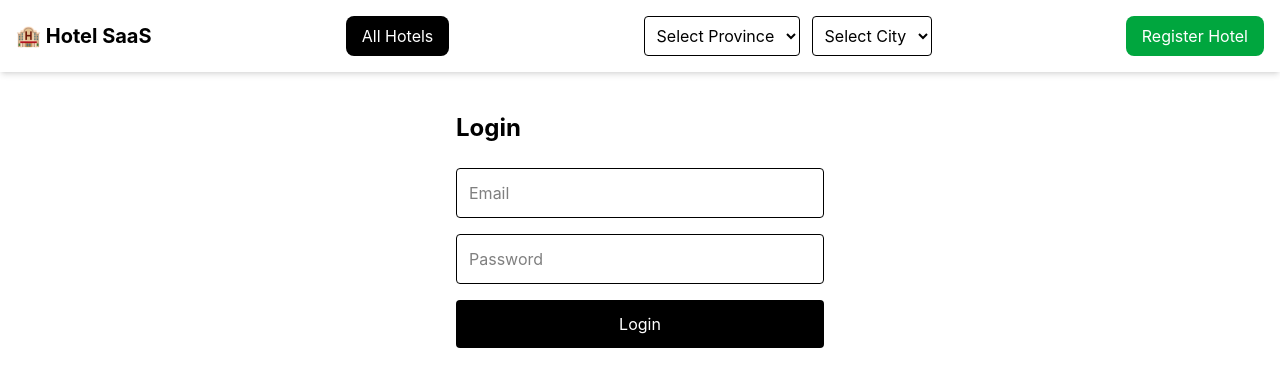
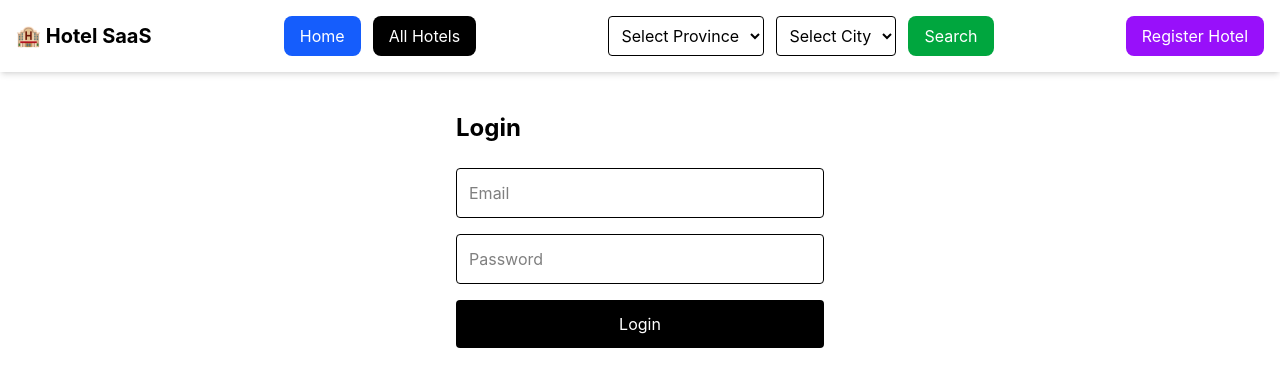
Before and after one commit to asifakbar-aruxstudio/hotel-saas, a React app in the folder frontend/: page /login in a window 1280 px wide. Shown: the top 386 px of the page. Built offline with nearby package versions, Linux system fonts and the light colour scheme; the HTML template or start-up script is replaced by a standard one.

Commit message:
Add Hotels

```diff
--- a/frontend/src/components/Navbar.jsx
+++ b/frontend/src/components/Navbar.jsx
@@ -14,8 +14,9 @@ const Navbar = ({ onFilterChange }) => {
     KPK: ["Peshawar"]
   };
 
-  const handleFilter = (prov, cit) => {
-    onFilterChange(prov, cit);
+  // 🔍 Manual Search Button Handler
+  const handleSearch = () => {
+    onFilterChange(province, city);
   };
 
   return (
@@ -24,18 +25,30 @@ const Navbar = ({ onFilterChange }) => {
       {/* Logo */}
       <h1 className="text-xl font-bold">🏨 Hotel SaaS</h1>
 
+      {/* Left Buttons */}
+      <div className="flex gap-3">
+
+        {/* 🏠 Home Button */}
+        <Link to="/">
+          <button className="bg-blue-600 text-white px-4 py-2 rounded-lg">
+            Home
+          </button>
+        </Link>
+
         {/* All Hotels Button */}
         <Link to="/hotels">
           <button
-          onClick={() => handleFilter("", "")}
+            onClick={() => onFilterChange("", "")}
             className="bg-black text-white px-4 py-2 rounded-lg"
           >
             All Hotels
           </button>
         </Link>
 
-      {/* Filters */}
-      <div className="flex gap-3">
+      </div>
+
+      {/* Filters + Search */}
+      <div className="flex gap-3 items-center">
 
         {/* Province Filter */}
         <select
@@ -44,7 +57,6 @@ const Navbar = ({ onFilterChange }) => {
           onChange={(e) => {
             setProvince(e.target.value);
             setCity("");
-            handleFilter(e.target.value, "");
           }}
         >
           <option value="">Select Province</option>
@@ -59,7 +71,6 @@ const Navbar = ({ onFilterChange }) => {
           value={city}
           onChange={(e) => {
             setCity(e.target.value);
-            handleFilter(province, e.target.value);
           }}
           disabled={!province}
         >
@@ -70,11 +81,19 @@ const Navbar = ({ onFilterChange }) => {
             ))}
         </select>
 
+        {/* 🔍 Search Button */}
+        <button
+          onClick={handleSearch}
+          className="bg-green-600 text-white px-4 py-2 rounded-lg hover:bg-green-700"
+        >
+          Search
+        </button>
+
       </div>
 
       {/* Hotel Register Button */}
       <Link to="/register-hotel">
-        <button className="bg-green-600 text-white px-4 py-2 rounded-lg">
+        <button className="bg-purple-600 text-white px-4 py-2 rounded-lg">
           Register Hotel
         </button>
       </Link>
--- a/frontend/src/pages/Home.jsx
+++ b/frontend/src/pages/Home.jsx
@@ -1,6 +1,7 @@
 import Navbar from "../components/Navbar";
 import { Link } from "react-router-dom";
 import Hero from "./Hero";
+
 
 
 const Home = () => {
@@ -30,6 +31,7 @@ const Home = () => {
           src="https://images.unsplash.com/photo-1566073771259-6a8506099945"
           className="w-[400px] rounded-2xl"
         />
+
       </div>
     </>
   );
```
Lines whose indentation alone changed are shown as unchanged.
